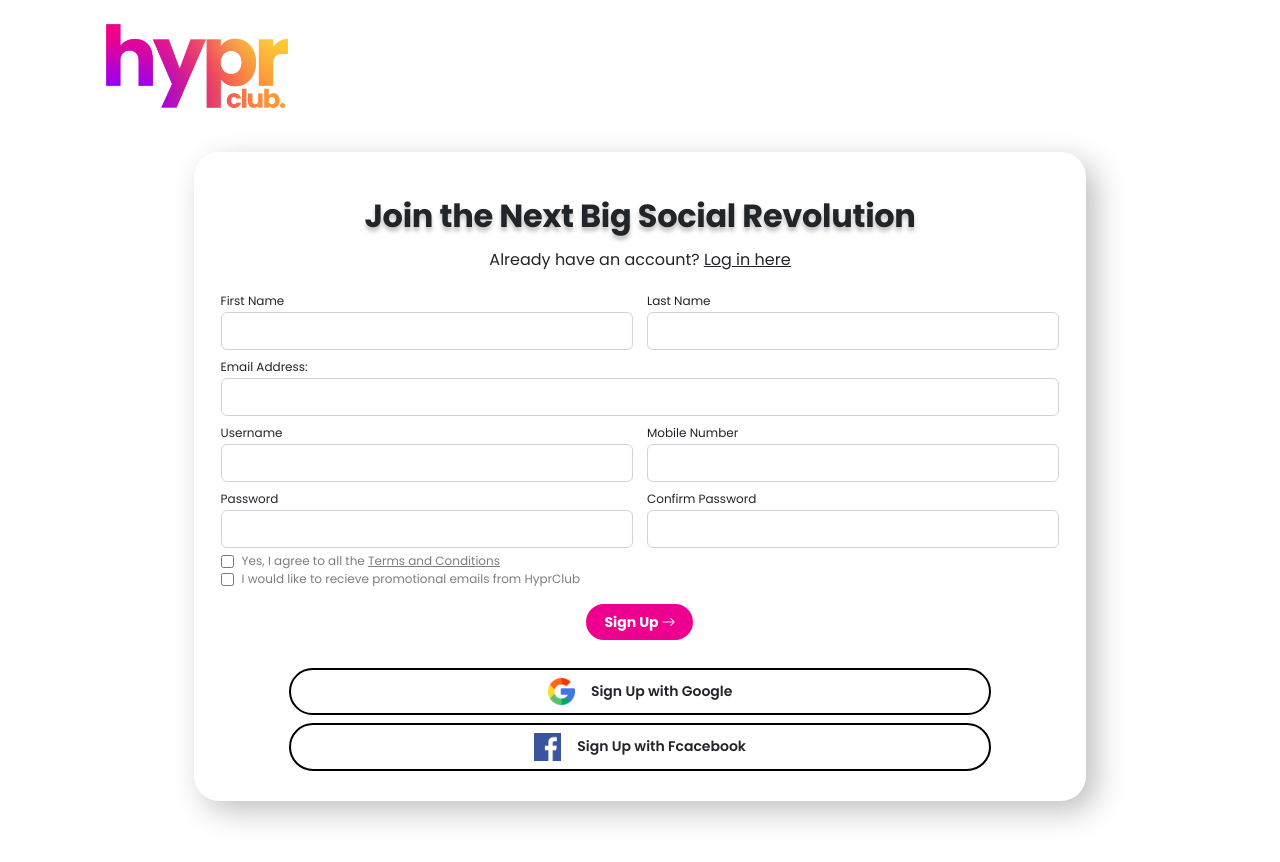
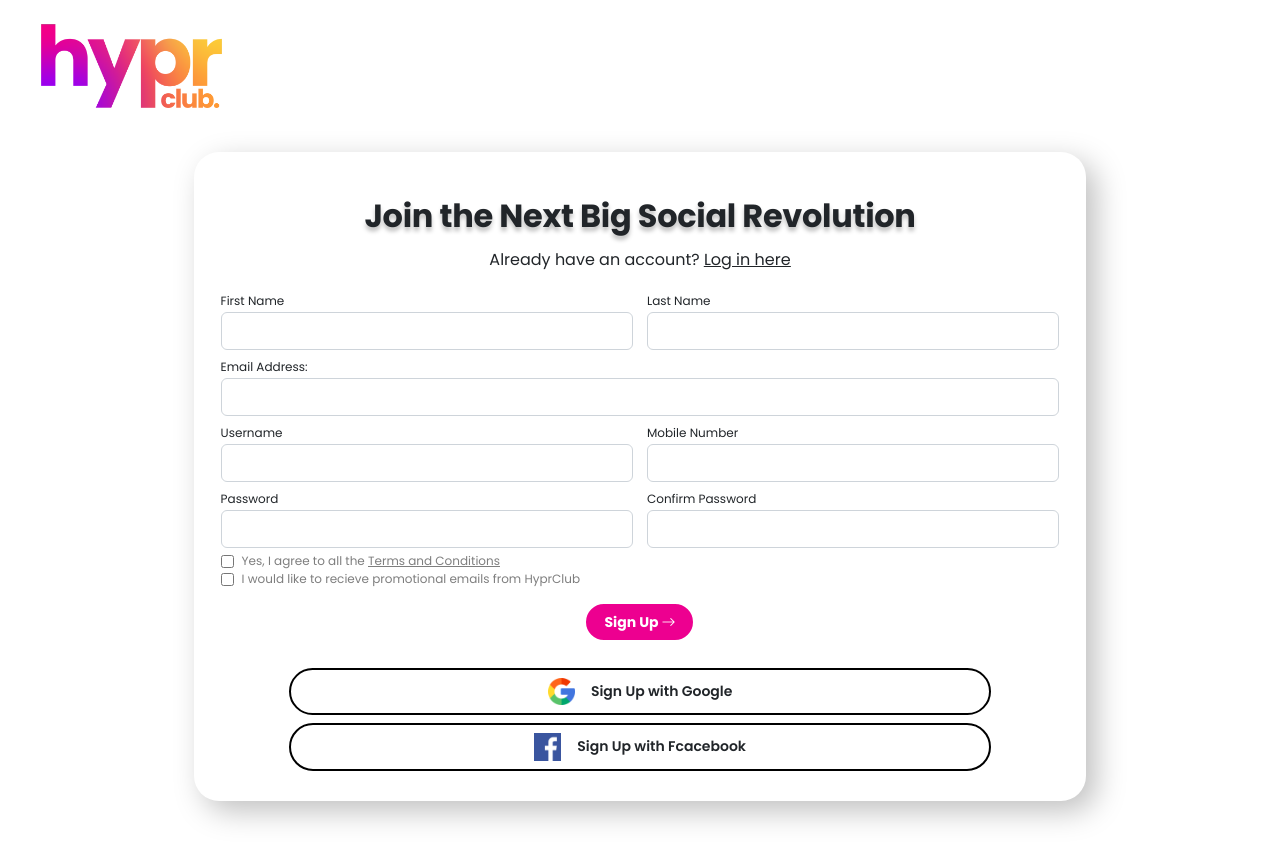
Before and after one commit to hyprclub/frontend-web, a React (Create React App) app in the folder frontend-hyprclub/: page /register in a window 1280 px wide. Shown: the top 862 px of the page. Before the commit the page ends 841 px from the top, so only its background shows below. Built offline with nearby package versions, Linux system fonts and the light colour scheme.

Commit message:
UI fixes in all pages

```diff
--- a/frontend-hyprclub/src/components/logo/logo.css
+++ b/frontend-hyprclub/src/components/logo/logo.css
@@ -1,6 +1,7 @@
 .logoImg{
     width: 181.55px;
     height: 84px;
+    margin-left: 1.3vw;
 }
 
 @media only screen and (max-width: 600px) {
--- a/frontend-hyprclub/src/screens/FollowCreater/FollowCreater.tsx
+++ b/frontend-hyprclub/src/screens/FollowCreater/FollowCreater.tsx
@@ -9,9 +9,8 @@ import './followCreater.css'
 const FollowCreater = () => {
     return (
         <div>
+          <Logo/>
             <div className="container followCreater">
-                <Logo/>
-
                 <div className='d-flex justify-content-center'>
                     <div className="followCreatersCard">
                             <Link to="#">
--- a/frontend-hyprclub/src/screens/Login/Login.tsx
+++ b/frontend-hyprclub/src/screens/Login/Login.tsx
@@ -10,8 +10,8 @@ import './login.css';
 const Login = () => {
     return (
         <div>
+          <Logo/>
             <div className="container loginPage">
-                <Logo/>
                 <div className='d-flex justify-content-center'>
                     <div className="loginForm">
                         <h1 className="loginHeaderText">Join the Next Big Social Revolution</h1>
--- a/frontend-hyprclub/src/screens/Regiter/Register.tsx
+++ b/frontend-hyprclub/src/screens/Regiter/Register.tsx
@@ -10,8 +10,8 @@ import './register.css';
 const Register = () => {
     return (
         <div>
+          <Logo/>
             <div className="container-sm registerPage">
-                <Logo/>
                 <div className='d-flex justify-content-center'>
                     <div className="registerForm">
                         <h1 className="registerHeaderText">Join the Next Big Social Revolution</h1>
```
